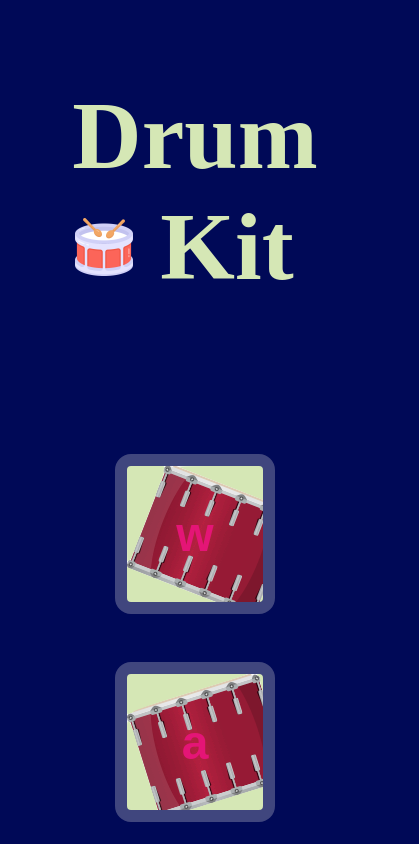
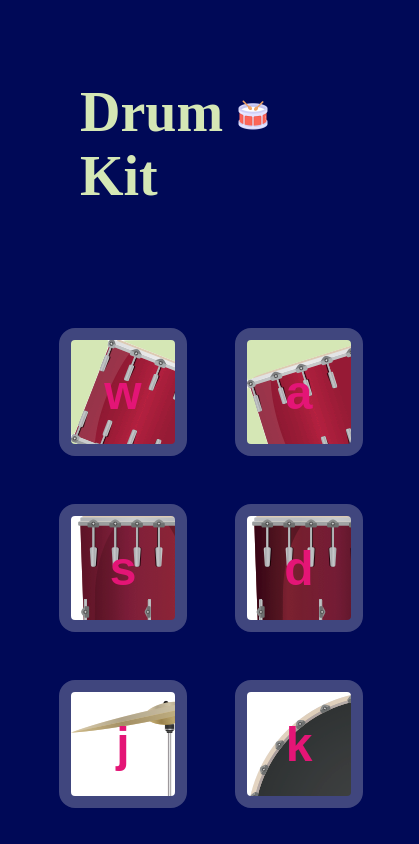
Before and after one commit to Gustavo-Zamai/DrumKit, a plain HTML site: page index.html in a window 390 px wide. Shown: the top 844 px of the page, 419 px wide, since content can reach past the window. Drawn offline with Linux system fonts and the light colour scheme; a web font is replaced by a local one.

Commit message:
remove footer section

```diff
--- a/index.html
+++ b/index.html
@@ -33,7 +33,4 @@
 
     <script src="/script/index.js"></script>
 </body>
-
-<footer>Made by Gustavo Zamai</footer>
-
 </html>
--- a/style/style.css
+++ b/style/style.css
@@ -12,7 +12,7 @@ body {
     justify-content: start;
     align-items: center;
     flex-direction: column;
-    min-height: 70vh;
+    height: 100vh;
     padding: 5rem;
 }
 
@@ -30,13 +30,15 @@ body {
 }
 
 .drum-set {
+    display: grid;
+    grid-template-columns: repeat(8, 1fr);
+    margin: 2rem 2rem;
     padding: 4rem;
-    margin: 4rem 4rem;
 }
 
 .drum-set button {
-    width:10rem;
-    height: 10rem;
+    width:8rem;
+    height: 8rem;
     margin: 1.5rem;
     border: #40467e solid .8rem;
     border-radius: 1rem;
@@ -77,15 +79,85 @@ body {
 .pressed {
     box-shadow: 0 3px 4px 0 #dbedf3;
     opacity: .5;
-    animation-duration: 2s;
+    animation-duration: 2s  ;
 }
 
-footer {
-    display: flex;
-    justify-content: center;
-    align-items: center;
-    margin-top: 4rem;
-    font-size: 1.5rem;
-    font-weight: 600;
-    color: #D5E7B5;
+@media (max-width: 1280px) {
+    .container h1 {
+        font-size: 5rem;
+    }
+
+    .container img {
+        width: 3rem;
+        height: 3rem;
+    }
+
+    .drum-set {
+        display: grid;
+        grid-template-columns: repeat(4, 1fr);
+        grid-template-rows: repeat(3, 1fr);
+    }
 }
+
+@media (max-width: 992px) {
+    .container h1 {
+        font-size: 5rem;
+    }
+
+    .container img {
+        width: 3rem;
+        height: 3rem;
+    }
+
+    .drum-set {
+        display: grid;
+        grid-template-columns: repeat(3,1fr);
+        grid-template-rows: repeat(4, 1fr);
+    }
+}
+
+@media (max-width: 768px) {
+    .container h1 {
+        font-size: 4.5rem;
+    }
+
+    .container img {
+        width: 3rem;
+        height: 3rem;
+    }
+
+    .drum-set {
+        display: grid;
+        grid-template-columns: repeat(3, 1fr) ;
+        grid-template-rows: repeat(4, 1fr);
+        padding-right: 2rem;
+    }
+
+    .drum-set button {
+        width:8rem;
+        height: 8rem;
+    }
+}
+
+@media (max-width: 576px) {
+    .container h1 {
+        font-size: 3.5rem;
+    }
+
+    .container img {
+        width: 2rem;
+        height: 2rem;
+    }
+
+    .drum-set {
+        display: grid;
+        grid-template-columns: 1fr 1fr;
+        grid-template-rows: repeat(4, 1fr);
+        padding-right: 2rem;
+    }
+
+    .drum-set button {
+        width:8rem;
+        height: 8rem;
+    }
+}
```
